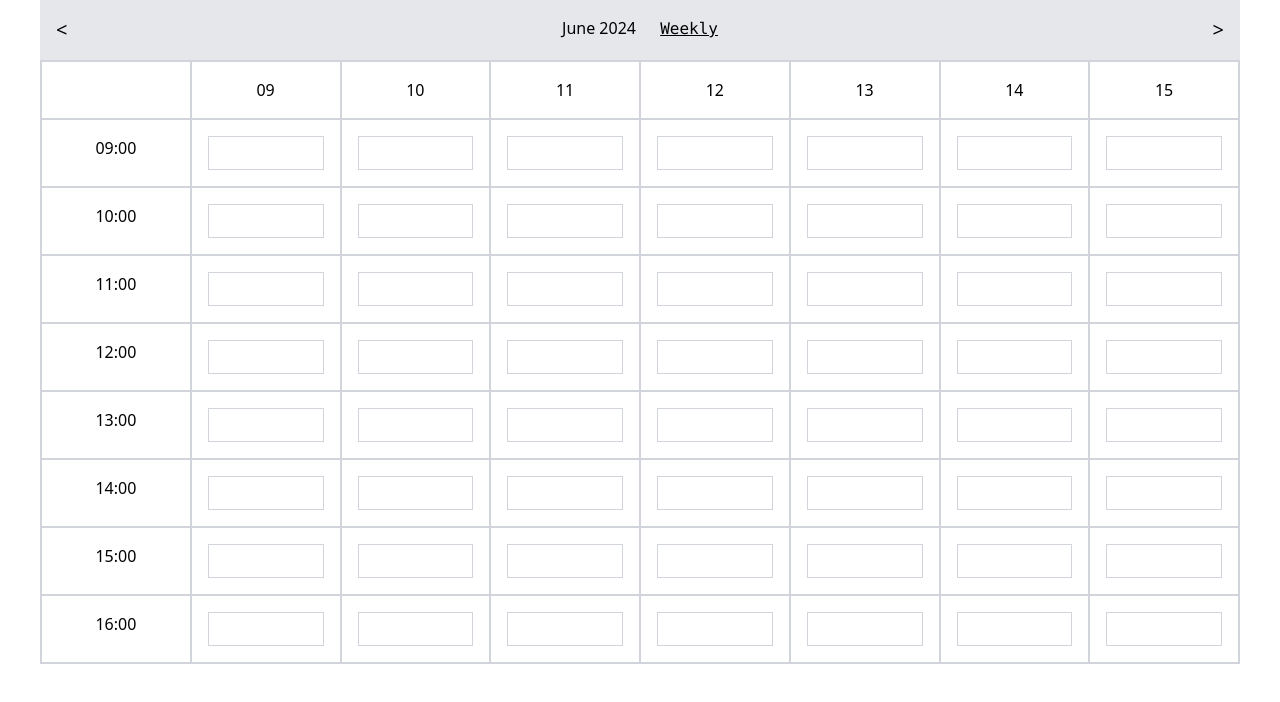
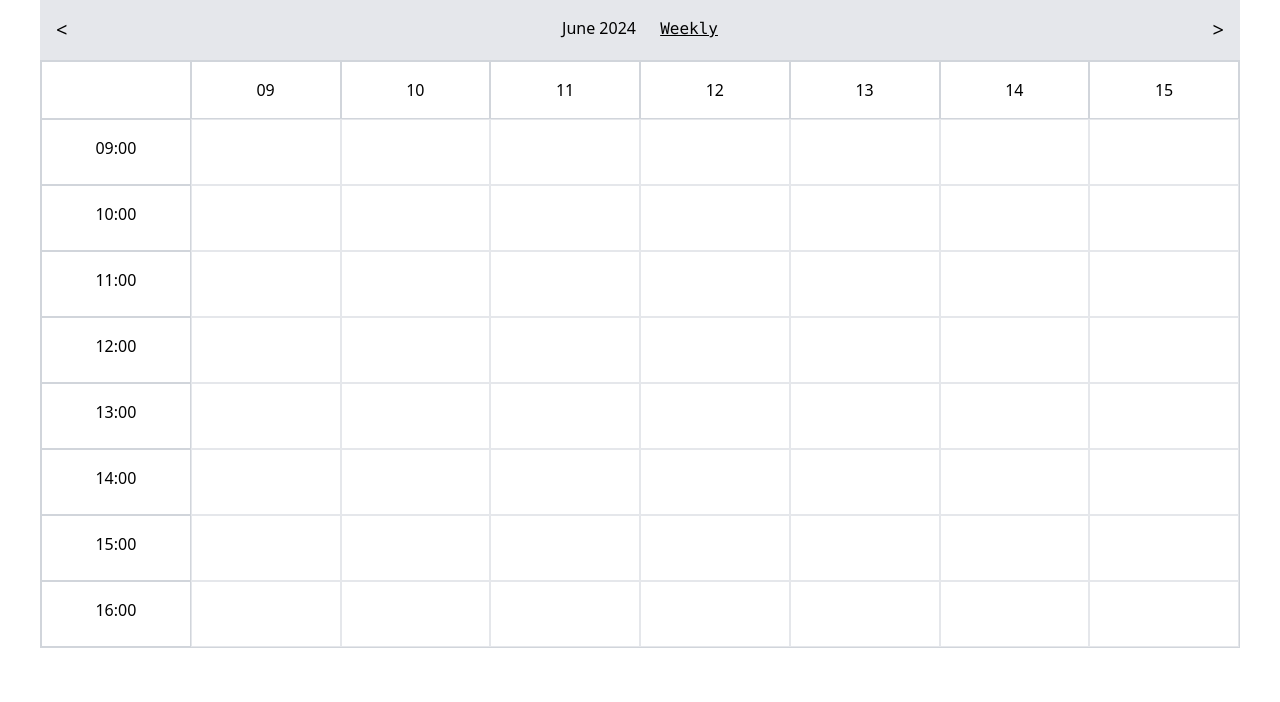
Before and after one commit to Arif-hossaian/custom-schedule-calender, a React (Create React App) app: page / in a window 1280 px wide. Shown: the top 702 px of the page. Built offline with nearby package versions, Linux system fonts and the light colour scheme.

Commit message:
hover done as plus

```diff
--- a/src/components/CalendarBody.js
+++ b/src/components/CalendarBody.js
@@ -2,19 +2,18 @@ import React, { useState } from 'react';
 import { getWeekDays, formatDate, getDayHours } from '../utils/dateUtlis';
 
 const DraggableSlot = ({ slot, index, onDragStart }) => {
-  //console.log(slot, 'slot')
   return (
     <div
       draggable
       onDragStart={(e) => onDragStart(e, index)}
-      className="p-4 border border-gray-300 bg-gray-200 py-1"
+      className="p-4   py-1"
     >
       <p>{slot.data}</p>
     </div>
   );
 };
 
-const DroppableSlot = ({ dayIndex, hourIndex, onDrop, children }) => {
+const DroppableSlot = ({ dayIndex, hourIndex, onDrop, onHover, onLeave, children }) => {
   const handleDragOver = (e) => {
     e.preventDefault();
   };
@@ -23,7 +22,9 @@ const DroppableSlot = ({ dayIndex, hourIndex, onDrop, children }) => {
     <div
       onDrop={(e) => onDrop(e, dayIndex, hourIndex)}
       onDragOver={handleDragOver}
-      className="p-4 border border-gray-300"
+      onMouseEnter={() => onHover(dayIndex, hourIndex)}
+      onMouseLeave={onLeave}
+      className="p-4 border  cell"
     >
       {children}
     </div>
@@ -34,6 +35,7 @@ const CalendarBody = ({ currentDate }) => {
   const days = getWeekDays(currentDate);
   const dayHours = getDayHours(currentDate);
   const [slots, setSlots] = useState([]);
+  const [hoveredCell, setHoveredCell] = useState(null);
 
   const handleSlotClick = (dayIndex, hourIndex) => {
     const day = days[dayIndex];
@@ -49,13 +51,39 @@ const CalendarBody = ({ currentDate }) => {
   };
 
   const handleDrop = (e, dayIndex, hourIndex) => {
-    const index = e.dataTransfer.getData('text/plain');
+    const draggedSlotIndex = e.dataTransfer.getData('text/plain');
+    const draggedSlot = slots[draggedSlotIndex];
+
+    const targetSlotIndex = slots.findIndex(
+      slot =>
+        slot.day.getTime() === days[dayIndex].getTime() &&
+        slot.hour.time === dayHours[hourIndex].time
+    );
+
+    // Swap the slots if the target slot exists
+    if (targetSlotIndex !== -1) {
+      const newSlots = [...slots];
+      const temp = newSlots[draggedSlotIndex];
+      newSlots[draggedSlotIndex] = newSlots[targetSlotIndex];
+      newSlots[targetSlotIndex] = temp;
+      setSlots(newSlots);
+    } else {
+      // Move the dragged slot to the new empty position
       const newSlots = slots.map((slot, i) =>
-      i === parseInt(index, 10)
+        i === parseInt(draggedSlotIndex, 10)
           ? { ...slot, day: days[dayIndex], hour: dayHours[hourIndex] }
           : slot
       );
       setSlots(newSlots);
+    }
+  };
+
+  const handleHover = (dayIndex, hourIndex) => {
+    setHoveredCell({ dayIndex, hourIndex });
+  };
+
+  const handleLeave = () => {
+    setHoveredCell(null);
   };
 
   return (
@@ -64,7 +92,7 @@ const CalendarBody = ({ currentDate }) => {
       <div className="grid grid-cols-8">
         <div className="p-4 border border-gray-300 text-center"></div> {/* Empty box for time labels */}
         {days.map((day, index) => (
-          <div key={index} className="p-4 border border-gray-300 text-center">
+          <div key={index} className="p-4 border border-gray-300 text-center header-cell">
             {formatDate(day, 'dd')}
           </div>
         ))}
@@ -75,7 +103,7 @@ const CalendarBody = ({ currentDate }) => {
         {/* Time Labels Column */}
         <div className="grid grid-rows-24">
           {dayHours.map((hour, index) => (
-            <div key={index} className='p-4 border border-gray-300 text-center'>
+            <div key={index} className='p-4 border border-gray-300 text-center time-cell'>
               {hour.time}
             </div>
           ))}
@@ -90,14 +118,19 @@ const CalendarBody = ({ currentDate }) => {
                   slot.day.getTime() === day.getTime() &&
                   slot.hour.time === hour.time
               );
-              console.log(slot, 'slot')
+              const isHoveredRow = hoveredCell && hoveredCell.hourIndex === hourIndex;
+              const isHoveredColumn = hoveredCell && hoveredCell.dayIndex === dayIndex;
+
               return (
                 <DroppableSlot
                   key={hourIndex}
                   dayIndex={dayIndex}
                   hourIndex={hourIndex}
                   onDrop={handleDrop}
+                  onHover={handleHover}
+                  onLeave={handleLeave}
                 >
+                  <div className={` ${isHoveredRow ? 'hovered-row' : ''} ${isHoveredColumn ? 'hovered-column' : ''}`}>
                     {slot ? (
                       <DraggableSlot
                         slot={slot}
@@ -106,12 +139,13 @@ const CalendarBody = ({ currentDate }) => {
                       />
                     ) : (
                       <div
-                      className="p-4 border border-gray-300"
+                        className="p-4 "
                         onClick={() => handleSlotClick(dayIndex, hourIndex)}
                       >
                         {/* Empty Slot */}
                       </div>
                     )}
+                  </div>
                 </DroppableSlot>
               );
             })}
--- a/src/index.css
+++ b/src/index.css
@@ -1,3 +1,13 @@
 @tailwind base;
 @tailwind components;
 @tailwind utilities;
+
+.hovered-row ,
+.hovered-column {
+  background-color: bisque; /* Light blue background */
+}
+
+.hovered-row .time-cell,
+.hovered-column .header-cell {
+  background-color: rgba(173, 216, 230, 0.5); /* Darker blue background for headers */
+}
```
Lines whose indentation alone changed are shown as unchanged.
